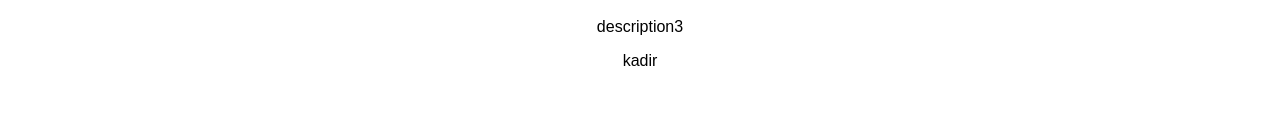
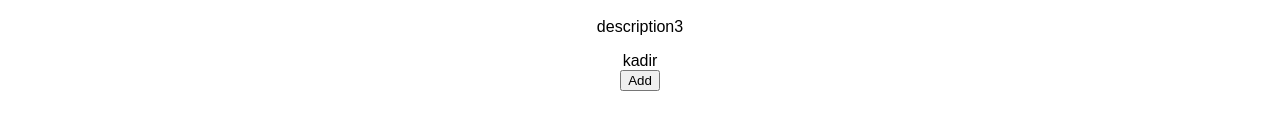
Before and after one commit to hasankadirdemircan/Reactjs-Notes, a React (Create React App) app in the folder component/myapp/: page / in a window 1280 px wide. Shown: the part 448-578 px from the top of the page. Built offline with nearby package versions, Linux system fonts and the light colour scheme.

Commit message:
added event (button)

```diff
--- a/component/myapp/src/components/App.js
+++ b/component/myapp/src/components/App.js
@@ -5,8 +5,6 @@ import '../App.css';
 //import component
 import News from './News';
 
-class App extends Component {
-  render() {
 const news = [{
   id : 1,
   title : "title1",
@@ -21,14 +19,28 @@ class App extends Component {
   id : 3,
   title : "title3",
   description : "description3"
-  }]
+}];
+
+class App extends Component {
+
+  addNews(){
+    console.log('addNews Fonksiyonu Çalıştı.');
+    news.push({
+      id: 4,
+      title: 'title 4',
+      description: 'description 4'
+    });
+    console.log(news);
+  }
+
+  render() {
     return (
       <div className="App">
         <div className="App-header">
           <img src={logo} className="App-logo" alt="logo" />
           <h2>Welcome to React</h2>
         </div>
-        <News news = {news} name = {"kadir"} />
+        <News news = {news} name = {"kadir"} addNews={this.addNews} />
       </div>
     );
   }
--- a/component/myapp/src/components/News.js
+++ b/component/myapp/src/components/News.js
@@ -1,6 +1,7 @@
 import React, {Component} from 'react';
 import PropTypes from 'prop-types';
 import NewsItem from './NewsItem';
+import NewsForm from './NewsForm';
 
 class News extends Component {
     static propTypes = {
@@ -19,8 +20,8 @@ class News extends Component {
         const title = "react js";
         const description = "react description"
         let nameElement = <div>demircan</div>
-
-       const elements =  this.props.news.map(news =>
+        console.log(this.props.addNews);
+        const elements =  this.props.news.map(news =>
         <NewsItem
         key = {news.id}
         newsData = {news}
@@ -30,6 +31,7 @@ class News extends Component {
             <div>
                { elements }
                 {this.props.name}
+                <NewsForm addNews={this.props.addNews}/>
             </div>
         )
     }
--- /dev/null
+++ b/component/myapp/src/components/NewsForm.js
@@ -0,0 +1,26 @@
+import React from 'react';
+
+class NewsForm extends React.Component{
+
+    constructor(props) {
+        super(props);
+       // this.addButton = this.addButton.bind(this); bind sekli.1
+    }
+    //bind sekli.2
+    addButton = () => {
+        console.log(this);
+        this.props.addNews();
+    }
+
+    // 3. yontem jsx ile
+    //  <button onClick={ () => this.addButton()}>Add</button>
+    render(){
+        return (
+            <div>
+                <button onClick={this.addButton}>Add</button>
+            </div>
+        )
+    }
+}
+
+export default NewsForm;
```
Lines whose indentation alone changed are shown as unchanged.
